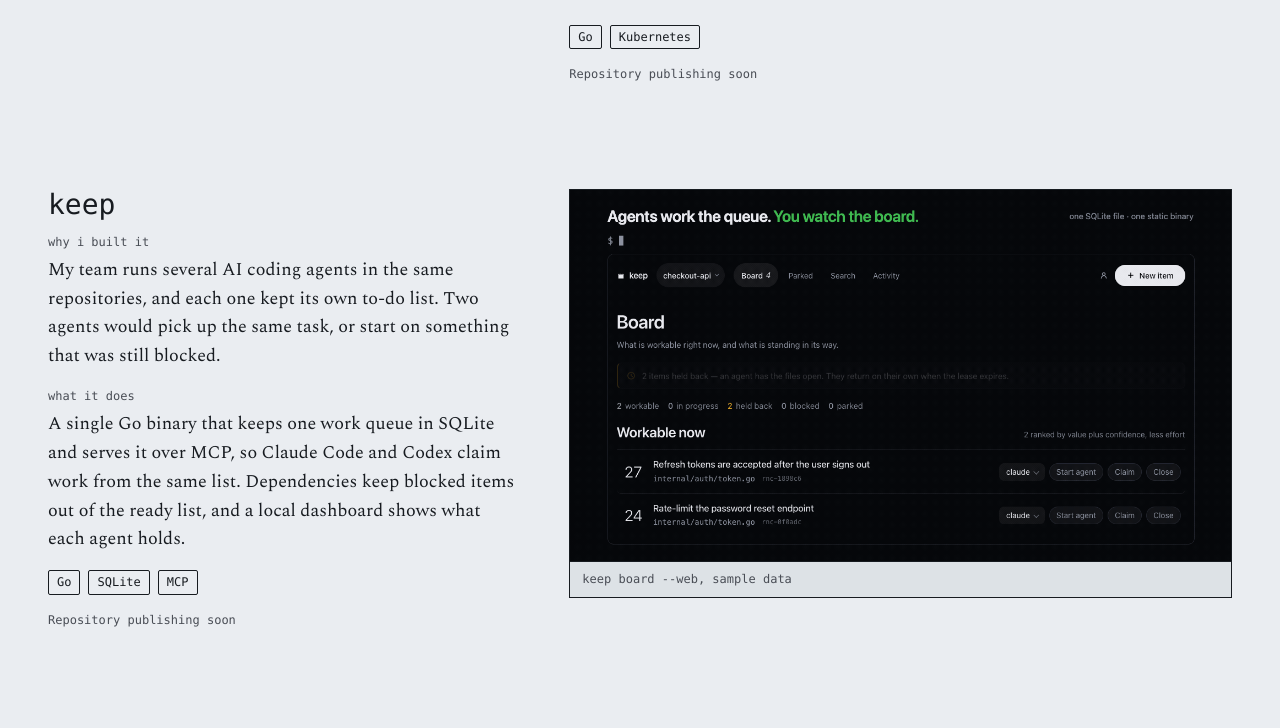
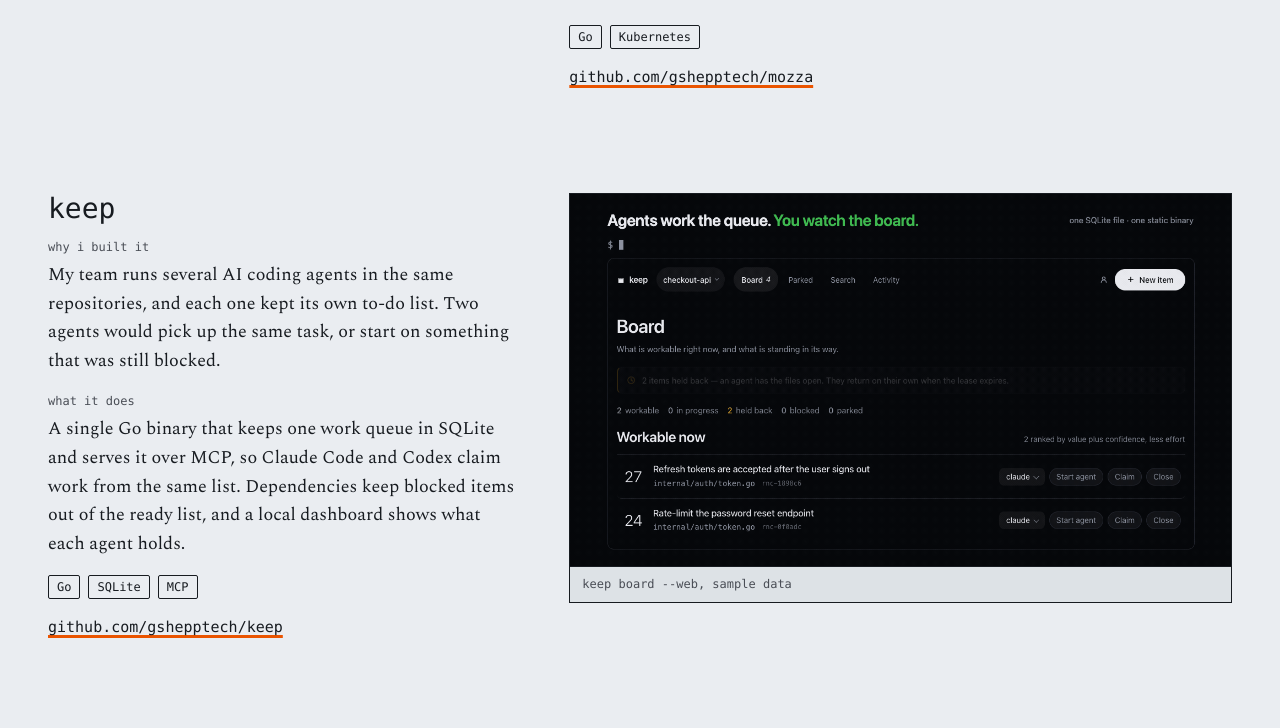
Before and after one commit to gshepptech/gshepptech.github.io, a plain HTML site: page index.html in a window 1280 px wide. Shown: the part 1712-2440 px from the top of the page. Drawn offline with nearby package versions, Linux system fonts and the light colour scheme; a web font is replaced by a local one.

Commit message:
feat: link the public project repositories

```diff
--- a/index.html
+++ b/index.html
@@ -69,7 +69,7 @@
           <p class="case__label">What it does</p>
           <p>A deployment compiler: a plain-English recipe compiles offline into Kubernetes manifests, with health checks, replicas and dependencies filled in. It also imports Docker Compose files and has deploy, logs and rollback commands.</p>
           <ul class="tags"><li>Go</li><li>Kubernetes</li></ul>
-          <p class="project__status">Repository publishing soon</p>
+          <p class="project__links"><a href="https://github.com/gshepptech/mozza">github.com/gshepptech/mozza</a></p>
         </div>
         <figure class="shot">
           <img src="img/mozza-compile.png" alt="A mozza recipe for a frontend, API, Postgres and Redis next to the compile output that writes nine Kubernetes manifests." width="2200" height="1200" loading="lazy">
@@ -84,7 +84,7 @@
           <p class="case__label">What it does</p>
           <p>A single Go binary that keeps one work queue in SQLite and serves it over MCP, so Claude Code and Codex claim work from the same list. Dependencies keep blocked items out of the ready list, and a local dashboard shows what each agent holds.</p>
           <ul class="tags"><li>Go</li><li>SQLite</li><li>MCP</li></ul>
-          <p class="project__status">Repository publishing soon</p>
+          <p class="project__links"><a href="https://github.com/gshepptech/keep">github.com/gshepptech/keep</a></p>
         </div>
         <figure class="shot">
           <picture><source srcset="img/keep-board.png" media="(prefers-reduced-motion: reduce)"><img src="img/keep-demo.gif" alt="keep dashboard: an agent starts the top item in the ranked queue, the board moves it to in progress, and closing it removes it from the board." width="1414" height="1282" loading="lazy"></picture>
@@ -99,7 +99,7 @@
           <p class="case__label">What it does</p>
           <p>Hooks that make each agent hold the files it is editing. A second agent reaching for a held file is blocked before the edit lands and told who has it. A panel shows every hold, handoff and stopped collision.</p>
           <ul class="tags"><li>Go</li><li>Claude Code hooks</li><li>Codex</li></ul>
-          <p class="project__status">Repository publishing soon</p>
+          <p class="project__links"><a href="https://github.com/gshepptech/interlock">github.com/gshepptech/interlock</a></p>
         </div>
         <figure class="shot">
           <picture><source srcset="img/interlock-dark.png" media="(prefers-color-scheme: dark)"><img src="img/interlock-light.png" alt="interlock panel: two agents, five files held, two collisions stopped, with the file holds and activity log." width="1240" height="1003" loading="lazy"></picture>
@@ -114,7 +114,7 @@
           <p class="case__label">What it does</p>
           <p>A self-hosted memory server that a team's coding agents read and write through MCP or plain HTTP: conventions, decisions, requirements and known errors, each scored for how fresh and trusted it is.</p>
           <ul class="tags"><li>Python</li><li>PostgreSQL</li><li>MCP</li></ul>
-          <p class="project__status">Repository publishing soon</p>
+          <p class="project__links"><a href="https://github.com/gshepptech/recall">github.com/gshepptech/recall</a></p>
         </div>
         <figure class="shot">
           <img src="img/recall-ui.png" alt="recall web UI listing conventions, decisions, a requirement and an error, with one decision open showing its content, tags and trust score." width="1400" height="640" loading="lazy">
@@ -129,7 +129,7 @@
           <p class="case__label">What it does</p>
           <p>A free scan: paste a URL and get a plain-language report on five common holes, with what someone could do with each finding and what to fix first.</p>
           <ul class="tags"><li>TypeScript</li><li>Next.js</li></ul>
-          <p class="project__status">Repository publishing soon</p>
+          <p class="project__links"><a href="https://github.com/gshepptech/quietword">github.com/gshepptech/quietword</a></p>
         </div>
         <figure class="shot">
           <img src="img/quietword-report.png" alt="Quietword scan report: one finding worth fixing, three that look fine and one that could not be checked." width="880" height="924" loading="lazy">
@@ -140,12 +140,12 @@
       <div class="more">
         <h3 class="more__title">More projects</h3>
         <div class="work-grid">
-          <article><h4>The Tavern</h4><p>Fifteen Claude Code plugins for writing specs, building in parallel and reviewing UX, each with guardrails. The git guard lets a run commit locally but blocks pushes and other ways of publishing, even with permissions bypassed, and a separate agent checks the work.</p><ul class="tags"><li>Python</li><li>Claude Code plugins</li></ul><p class="project__status">Repository publishing soon</p></article>
-          <article><h4>redpen</h4><p>A linter that scans a project's source and its rendered page for the patterns that make UI, code and docs read as machine-made, and scores the result on two separate axes: slop and quality.</p><ul class="tags"><li>TypeScript</li><li>Playwright</li></ul><p class="project__status">Repository publishing soon</p></article>
-          <article><h4>gumroad-mcp</h4><p>An MCP server that gives agents read and write access to a Gumroad store and keeps irreversible commands switched off unless you turn them on.</p><ul class="tags"><li>Go</li><li>MCP</li></ul><p class="project__status">Repository publishing soon</p></article>
-          <article><h4>sluice</h4><p>A DORA metrics service that works out deploy frequency, lead time, change failure rate and time to restore from an append-only log of GitHub, GitLab and Slack events, so the numbers come from what happened instead of a spreadsheet.</p><ul class="tags"><li>Go</li><li>PostgreSQL</li><li>React</li></ul><p class="project__status">Repository publishing soon</p></article>
-          <article><h4>Annex</h4><p>A macOS app for running a team of Claude Code agents, where work only counts as done after it has been checked, reviewed and checked again.</p><ul class="tags"><li>TypeScript</li><li>Swift</li></ul><p class="project__status">Repository publishing soon</p></article>
-          <article><h4>Perspectiv</h4><p>A storytelling forum tied to a place and a date, where everyone who was there writes their side. A full-stack Go and React app with its security state, such as lockouts and rate limits, kept in PostgreSQL.</p><ul class="tags"><li>Go</li><li>React</li><li>PostgreSQL</li></ul><p class="project__status">Repository publishing soon</p></article>
+          <article><h4>The Tavern</h4><p>Fifteen Claude Code plugins for writing specs, building in parallel and reviewing UX, each with guardrails. The git guard lets a run commit locally but blocks pushes and other ways of publishing, even with permissions bypassed, and a separate agent checks the work.</p><ul class="tags"><li>Python</li><li>Claude Code plugins</li></ul><p class="project__links"><a href="https://github.com/gshepptech/the-tavern">github.com/gshepptech/the-tavern</a></p></article>
+          <article><h4>redpen</h4><p>A linter that scans a project's source and its rendered page for the patterns that make UI, code and docs read as machine-made, and scores the result on two separate axes: slop and quality.</p><ul class="tags"><li>TypeScript</li><li>Playwright</li></ul><p class="project__links"><a href="https://github.com/gshepptech/redpen">github.com/gshepptech/redpen</a></p></article>
+          <article><h4>gumroad-mcp</h4><p>An MCP server that gives agents read and write access to a Gumroad store and keeps irreversible commands switched off unless you turn them on.</p><ul class="tags"><li>Go</li><li>MCP</li></ul><p class="project__links"><a href="https://github.com/gshepptech/gumroad-mcp">github.com/gshepptech/gumroad-mcp</a></p></article>
+          <article><h4>sluice</h4><p>A DORA metrics service that works out deploy frequency, lead time, change failure rate and time to restore from an append-only log of GitHub, GitLab and Slack events, so the numbers come from what happened instead of a spreadsheet.</p><ul class="tags"><li>Go</li><li>PostgreSQL</li><li>React</li></ul><p class="project__links"><a href="https://github.com/gshepptech/sluice">github.com/gshepptech/sluice</a></p></article>
+          <article><h4>Annex</h4><p>A macOS app for running a team of Claude Code agents, where work only counts as done after it has been checked, reviewed and checked again.</p><ul class="tags"><li>TypeScript</li><li>Swift</li></ul><p class="project__links"><a href="https://github.com/gshepptech/annex">github.com/gshepptech/annex</a></p></article>
+          <article><h4>Perspectiv</h4><p>A storytelling forum tied to a place and a date, where everyone who was there writes their side. A full-stack Go and React app with its security state, such as lockouts and rate limits, kept in PostgreSQL.</p><ul class="tags"><li>Go</li><li>React</li><li>PostgreSQL</li></ul><p class="project__links"><a href="https://github.com/gshepptech/perspectiv">github.com/gshepptech/perspectiv</a></p></article>
         </div>
       </div>
   </div>
```
